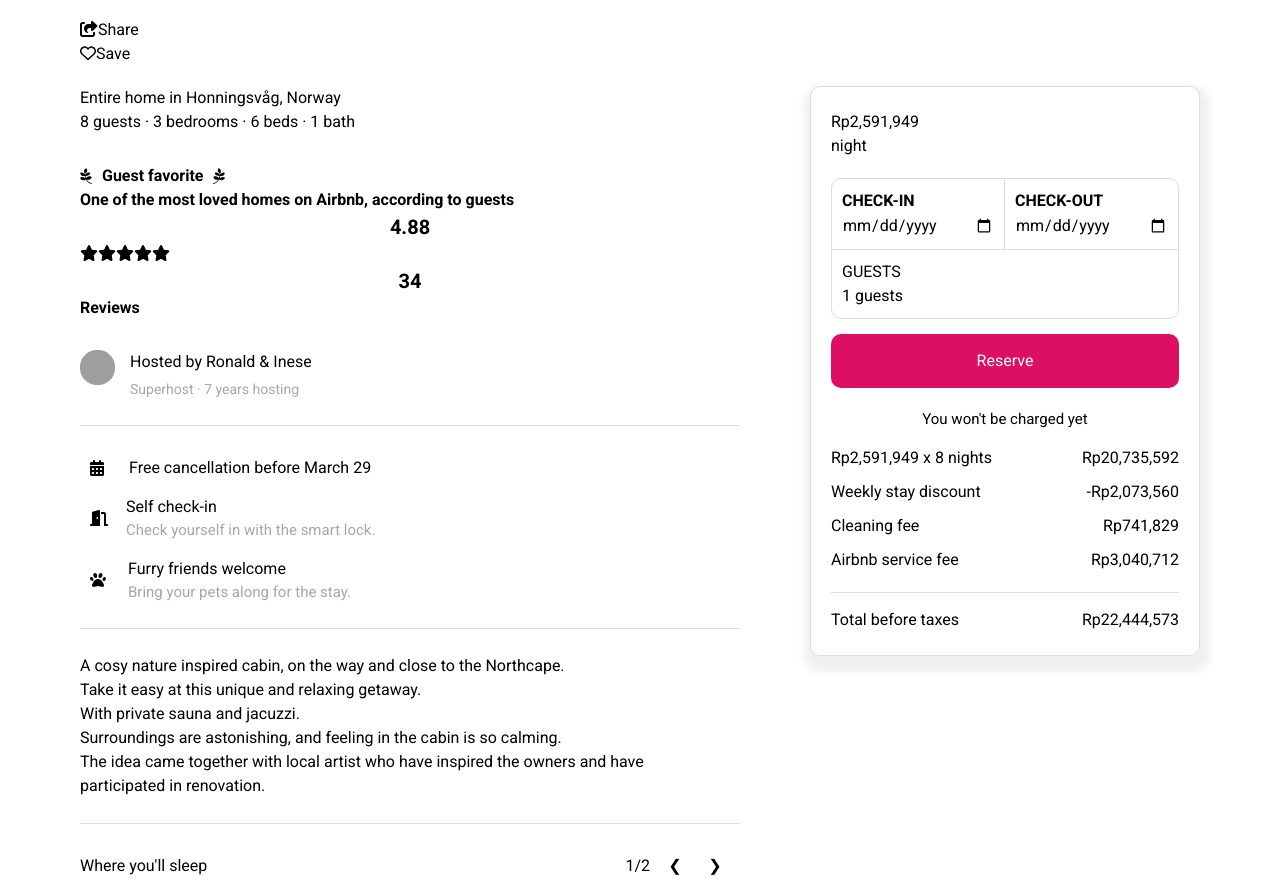
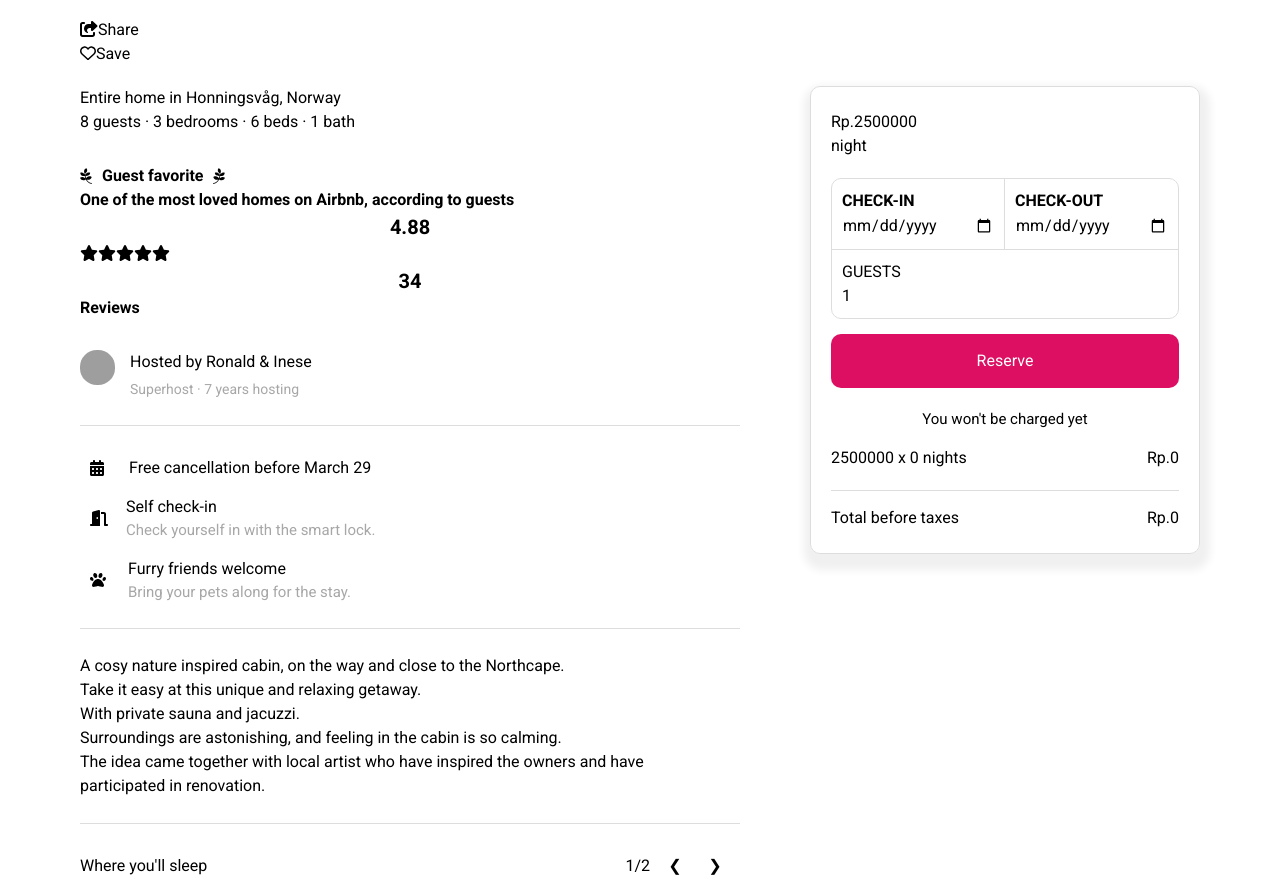
Before and after one commit to ahyarfatahillah/grub-4-FSD11-react, a React (Vite) app: page /ProductDetail in a window 1280 px wide. Shown: the part 818-1714 px from the top of the page. Built offline with nearby package versions, Linux system fonts and the light colour scheme; grey boxes are pictures that could not be loaded.

Commit message:
calculate-reservasi

```diff
--- a/src/components/AsideDetail.jsx
+++ b/src/components/AsideDetail.jsx
@@ -1,64 +1,82 @@
-import React from 'react'
+import React, { useState, useEffect } from 'react';
 
 const AsideDetail = () => {
-  return (
-    <>
-      <aside>
+    const [checkIn, setCheckIn] = useState(null);
+    const [checkOut, setCheckOut] = useState(null);
+    const [guest, setGuest] = useState(1);
+    const pricePerGuest = 200000; // Biaya tambahan per guest setelah tamu pertama
+    const priceAtNight = 2500000;
+    const [priceHotel, setPriceHotel] = useState(0);
+
+    useEffect(() => {
+        const calculatePrice = () => {
+            if (checkIn && checkOut && guest && checkOut > checkIn) {
+                const checkDate = Math.ceil((checkOut - checkIn) / (1000 * 60 * 60 * 24)); // Menghitung selisih hari
+
+                // Harga kamar per malam
+                let priceRoom = priceAtNight;
+
+                // Perhitungan harga tamu tambahan
+                if (guest > 2) {
+                    const extraGuests = guest - 2; // Jumlah tamu tambahan setelah tamu pertama
+                    const extraGuestPrice = extraGuests * pricePerGuest; // Total biaya tambahan untuk tamu tambahan
+                    priceRoom += extraGuestPrice; // Tambahkan biaya tamu tambahan ke harga kamar per malam
+                }
+
+                const totalHotelPrice = priceRoom * checkDate; // Total harga hotel
+                setPriceHotel(totalHotelPrice);
+            }
+        };
+
+        calculatePrice();
+    }, [checkIn, checkOut, guest]);
+
+    return (
+        <>
+            <aside>
                 <div className="card-reserv">
                     <div className="card-reserv1 flex">
-                        <h2 className="font-bold text-[20px]">Rp2,591,949</h2>
+                        <h2 className="font-bold text-[20px]" id='price'>Rp.{priceAtNight}</h2>
                         <p>night</p>
                     </div>
                     <div className="card-reserv2">
                         <div className="check">
                             <div className="caserv1">
                                 <div className="checkin" >
-                                    <label for="checkin-date">CHECK-IN</label>
-                                    <input type="date" id="checkin-date"/>
+                                    <label htmlFor="checkin-date">CHECK-IN</label>
+                                    <input type="date" id="checkIn" onChange={(e) => setCheckIn(new Date(e.target.value))} />
                                 </div>
                                 <div className="checkout">
-                                    <label for="checkout">CHECK-OUT</label>
-                                    <input type="date" id="checkout"/>
+                                    <label htmlFor="checkout">CHECK-OUT</label>
+                                    <input type="date" id="checkOut" onChange={(e) => setCheckOut(new Date(e.target.value))} />
                                 </div>
                             </div>
                             <div className="caserv2">
                                 <h5 className="font-bold">GUESTS</h5>
-                                <p>1 guests</p>
+                                <input type="number" id="guest" value={guest} onChange={(e) => setGuest(parseInt(e.target.value))} />
                             </div>
                         </div>
                         <div className="reservasi">
-                            <a href="../Reservation Page/index.html"><button><h3>Reserve</h3></button></a>
+                        <a href="../Reservation Page/index.html"><button><h3>Reserve</h3></button></a>
                         </div>
                     </div>
                     <div className="card-reserv3">
                         <p>You won't be charged yet</p>
                         <div className="desc-price">
                             <div className="dprice1">
-                                <p>Rp2,591,949 x 8 nights</p>
-                                <p>Rp20,735,592</p>
-                            </div>
-                            <div className="dprice2">
-                                <p>Weekly stay discount</p>
-                                <p className='text-[#3FA743]'>-Rp2,073,560</p>
-                            </div>
-                            <div className="dprice3">
-                                <a href="#" className='text-[black]'>Cleaning fee</a>
-                                <p>Rp741,829</p>
-                            </div>
-                            <div className="dprice4">
-                                <a href="#"className='text-[black]' >Airbnb service fee</a>
-                                <p>Rp3,040,712</p>
+                                <p>{priceAtNight} x {checkIn && checkOut && checkOut > checkIn ? Math.ceil((checkOut - checkIn) / (1000 * 60 * 60 * 24)) : 0} nights</p>
+                                <p>Rp.{priceHotel}</p>
                             </div>
                         </div>
                         <div className="total-price">
                             <h4>Total before taxes</h4>
-                            <h4>Rp22,444,573</h4>
+                            <h4>Rp.{priceHotel}</h4>
                         </div>
                     </div>
                 </div>
             </aside>
-    </>
-  )
+        </>
+    );
 }
 
-export default AsideDetail
+export default AsideDetail;
```
